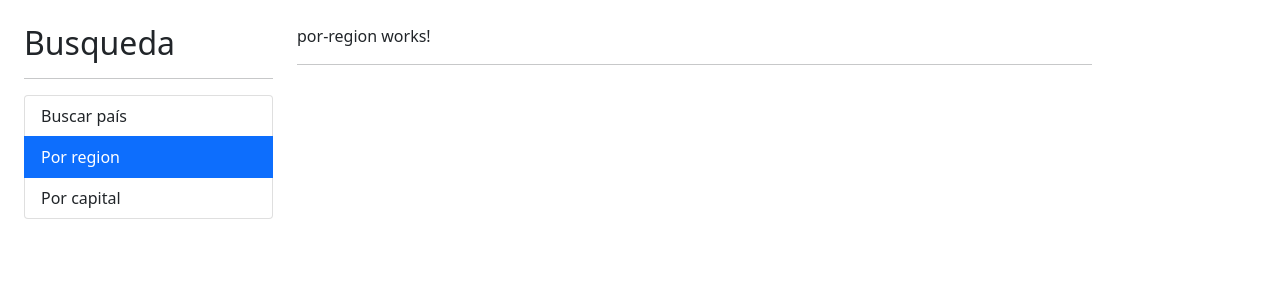
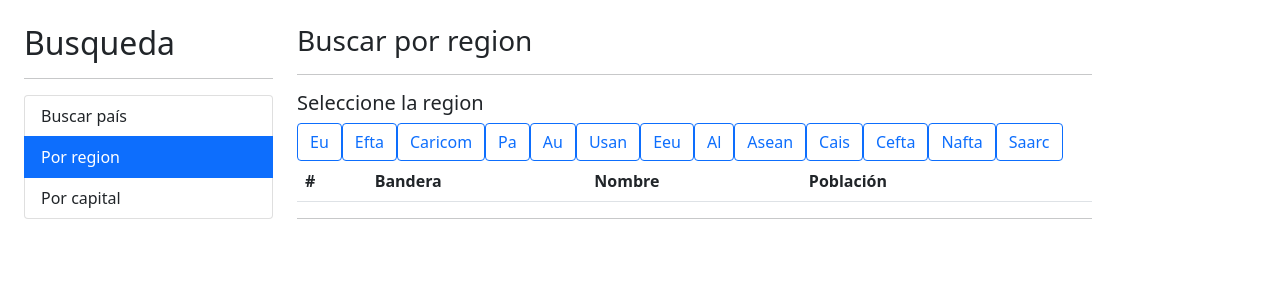
Before and after one commit to WiiruxCruz/03-paisesApp, an Angular app: page /region in a window 1280 px wide. Shown: the top 300 px of the page. Built offline with nearby package versions, Linux system fonts and the light colour scheme.

Commit message:
Implementación de region component

```diff
--- a/src/app/pais/pages/por-region/por-region.component.html
+++ b/src/app/pais/pages/por-region/por-region.component.html
@@ -1 +1,33 @@
-<p>por-region works!</p>
+<h3>Buscar por region <small> {{ regionActiva | titlecase }} </small></h3>
+<hr>
+
+<h5>Seleccione la region</h5>
+
+<div class="row">
+  <div class="col">
+    <!-- [class.btn-primary] = "region === regionActiva" -->
+    <!--
+      //inconveniente es que evalua doblemente las condiciones
+      [ngClass]="{
+        'btn-primary': regionActiva === region,
+        'btn-outline-primary': regionActiva !== region
+      }"
+    -->
+    <!--
+      [class]=" (region === regionActiva ) ? 'btn btn-primary': 'btn btn-outline-primary'"
+    -->
+    <button
+      *ngFor="let region of regiones"
+      [class]="getClaseCSS( region )"
+      (click)="activarRegion( region )"
+    >
+      {{ region | titlecase }}
+    </button>
+  </div>
+</div>
+
+<app-pais-tabla
+  [paises]="paises"
+>
+
+</app-pais-tabla>
--- a/src/app/pais/pages/por-region/por-region.component.ts
+++ b/src/app/pais/pages/por-region/por-region.component.ts
@@ -1,4 +1,8 @@
-import { Component, OnInit } from '@angular/core';
+import { Component } from '@angular/core';
+import { Country } from '../../interfaces/pais.interfaces';
+import { PaisService } from '../../services/pais.service';
+//import { ActivatedRoute } from '@angular/router';
+//import { switchMap, tap } from 'rxjs/operators';
 
 @Component({
   selector: 'app-por-region',
@@ -6,11 +10,44 @@ import { Component, OnInit } from '@angular/core';
   styles: [
   ]
 })
-export class PorRegionComponent implements OnInit {
+export class PorRegionComponent {
 
-  constructor() { }
+  regiones: string[] = ['EU', 'EFTA', 'CARICOM', 'PA', 'AU', 'USAN', 'EEU', 'AL', 'ASEAN', 'CAIS', 'CEFTA', 'NAFTA', 'SAARC'];
+  regionActiva: string = '';
+  paises: Country[] = [];
 
-  ngOnInit(): void {
+  constructor(
+    //private activatedRoute: ActivatedRoute,
+    private paisService: PaisService
+  ) { }
+
+  activarRegion( region: string ) {
+
+    if( region === this.regionActiva ) { return }
+    this.regionActiva = region;
+    this.paises = [];
+
+    /*
+    //ambas formas son validas solo que para este caso necesitas importar ActivatedRoute
+    this.activatedRoute.params
+    .pipe(
+      switchMap( ( param ) => this.paisService.getBuscarRegion( this.regionActiva ) ),
+      tap( console.log )
+    )
+    .subscribe(
+      paises => this.paises = paises
+    );
+    */
+
+    this.paisService.getBuscarRegion( this.regionActiva )
+    .subscribe( paises => {
+      //console.log( paises )
+      this.paises = paises;
+    });
+  }
+
+  getClaseCSS( region: string ): string {
+    return (region === this.regionActiva ) ? 'btn btn-primary': 'btn btn-outline-primary'
   }
 
 }
--- a/src/app/pais/services/pais.service.ts
+++ b/src/app/pais/services/pais.service.ts
@@ -10,6 +10,7 @@ import { Country } from '../interfaces/pais.interfaces';
 export class PaisService {
 
   private apiURL: string = 'https://restcountries.com/v3.1';
+  private apiURLRegional: string = 'https://restcountries.com/v2/regionalbloc/'
 
   constructor(private http: HttpClient) { }
 
@@ -49,4 +50,10 @@ export class PaisService {
 
   }
 
+  getBuscarRegion( region: string ): Observable<Country[]> {
+    const url = `${ this.apiURLRegional }/${ region }`;
+
+    return this.http.get<Country[]>( url );
+  }
+
 }
```
